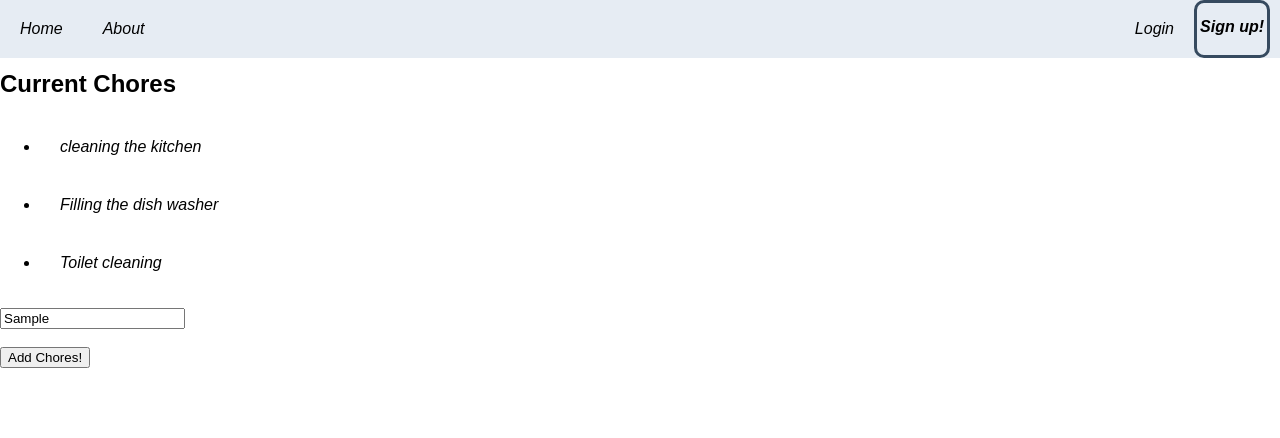
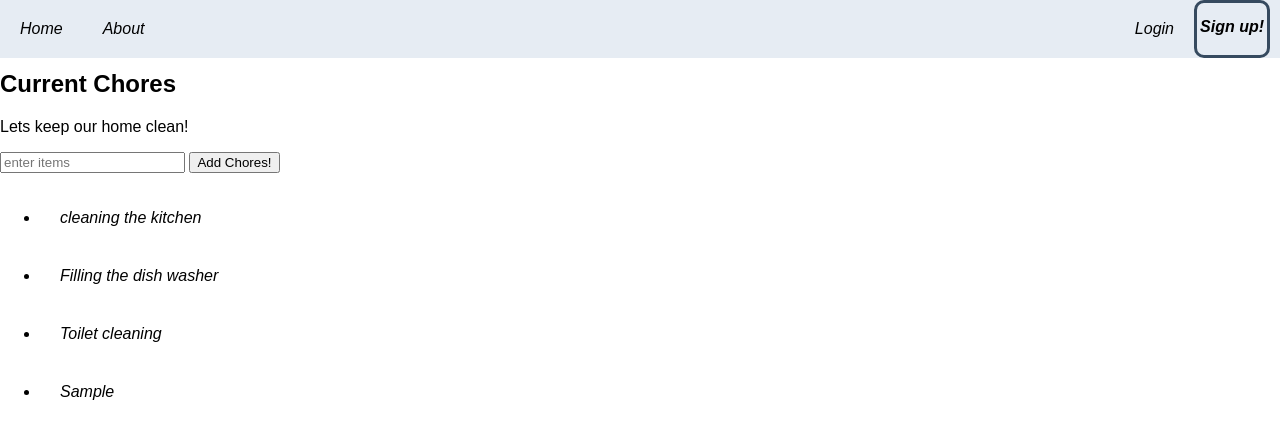
Before and after one commit to MariamElbarbary/chores, a plain HTML site: page html/current-chores.html in a window 1280 px wide. Both pictures are taken after typing "Sample" into the empty fields and a click on the button "Add Chores!". Drawn offline with Linux system fonts and the light colour scheme.

Commit message:
add js to make the chore list work

```diff
--- a/html/current-chores.html
+++ b/html/current-chores.html
@@ -18,12 +18,18 @@
         </ul>
     </nav>
     <h2> Current Chores</h2>
-    <ul>
+    <p>Lets keep our home clean!</p>
+
+    <input id="chores-name" type="text" placeholder="enter items">
+    <button type="button">Add Chores!</button>
+    <ul class="chores-list">
         <li> cleaning the kitchen</li>
         <li> Filling the dish washer</li>
         <li> Toilet cleaning</li>
     </ul>
-    <input type="text" id="chores-name" name="chores"><br><br>
-    <button type="button">Add Chores!</button>
+
+    <script type="text/javascript" src="../javascript/current-chores.js"></script>
+
+</body>
 
 </html>
--- /dev/null
+++ b/javascript/current-chores.js
@@ -0,0 +1,28 @@
+var button = document.getElementsByTagName("button")[0];
+var inputText = document.getElementById("chores-name");
+var choresList = document.querySelector(".chores-list");
+
+
+button.addEventListener("click", appendToTheList);
+
+inputText.addEventListener("keypress", appendToListWithKeyPress);
+
+
+function inputLength() {
+    return inputText.value.length;
+}
+
+function appendToListWithKeyPress(event) {
+    if (event.keyCode === 13) {
+        appendToTheList();
+    }
+}
+
+function appendToTheList() {
+    if (inputLength() > 0) {
+        var li = document.createElement("li");
+        li.appendChild(document.createTextNode(inputText.value));
+        choresList.appendChild(li);
+        inputText.value = "";
+    }
+}
```
Also changed, not shown: index.html (+0 -2 lines).
